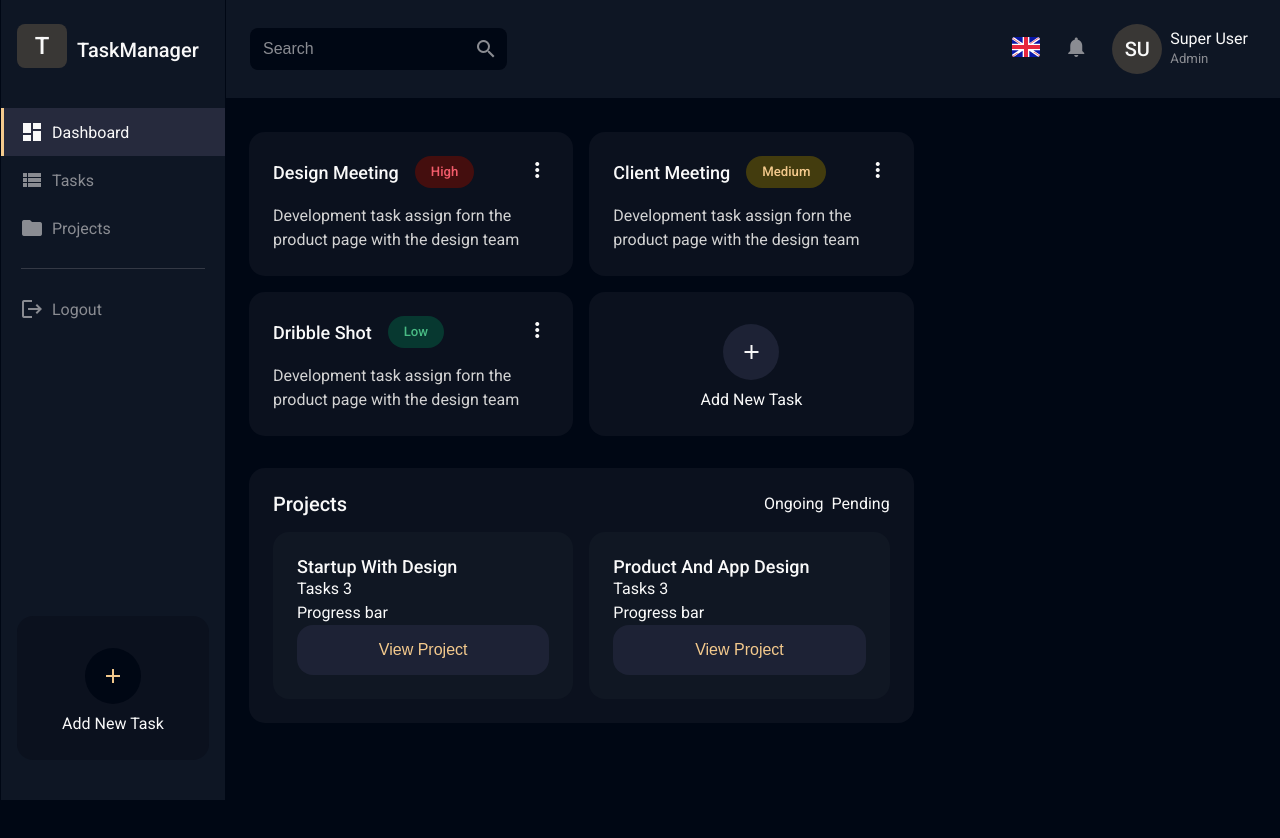
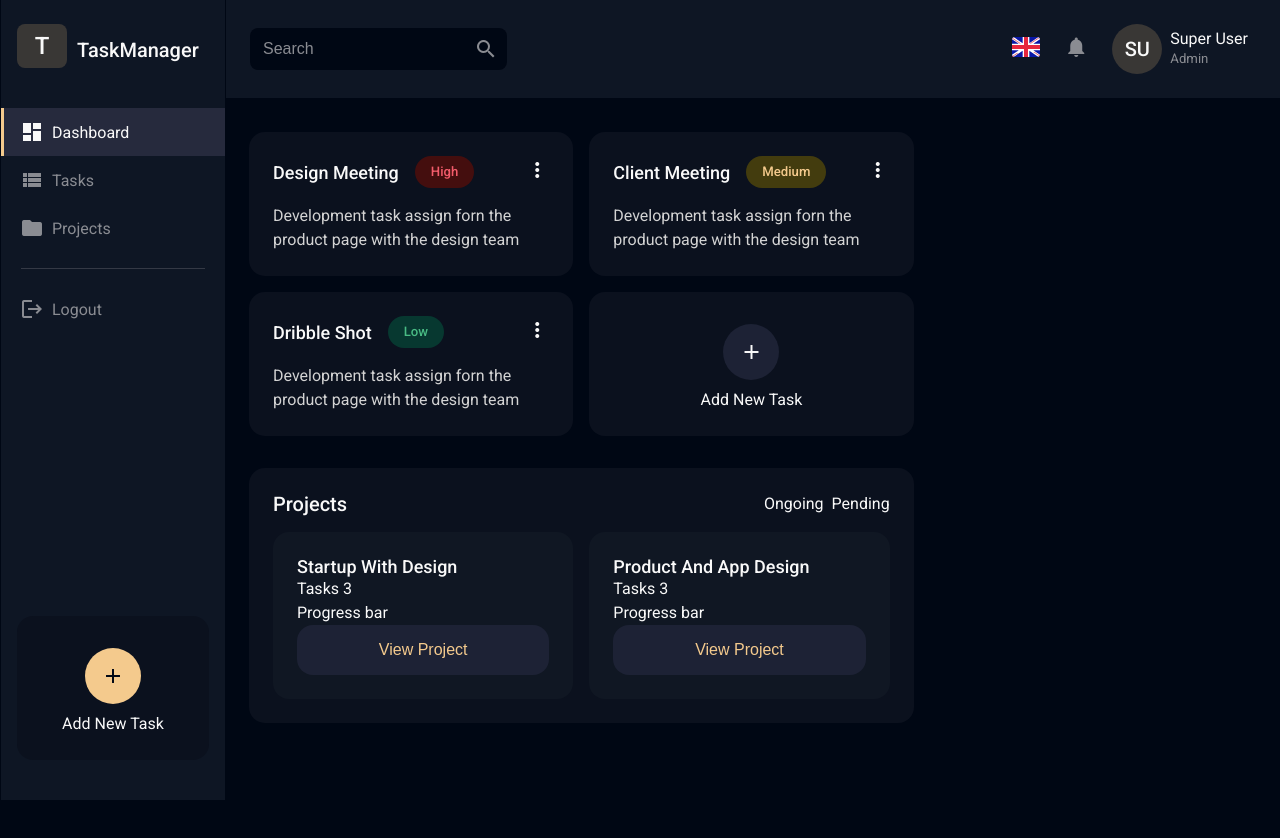
Before and after one commit to jarolthecoder/TaskManager-V2, a Next.js app: page /dashboard in a window 1280 px wide. In both pictures the pointer is over the button 113 px from the left and 676 px from the top of the page. Shown: the top 838 px of the page. Built offline with nearby package versions, Linux system fonts and the light colour scheme.

Commit message:
Changed filled icon button color

```diff
--- a/src/components/shared/IconButton/IconsButton.module.css
+++ b/src/components/shared/IconButton/IconsButton.module.css
@@ -17,5 +17,6 @@
 }
 
 .icon_btn.filled:hover {
-  background: var(--clr-blue-dark);
+  color: var(--clr-blue-dark);
+  background: var(--clr-yellow-main);
 }
```
